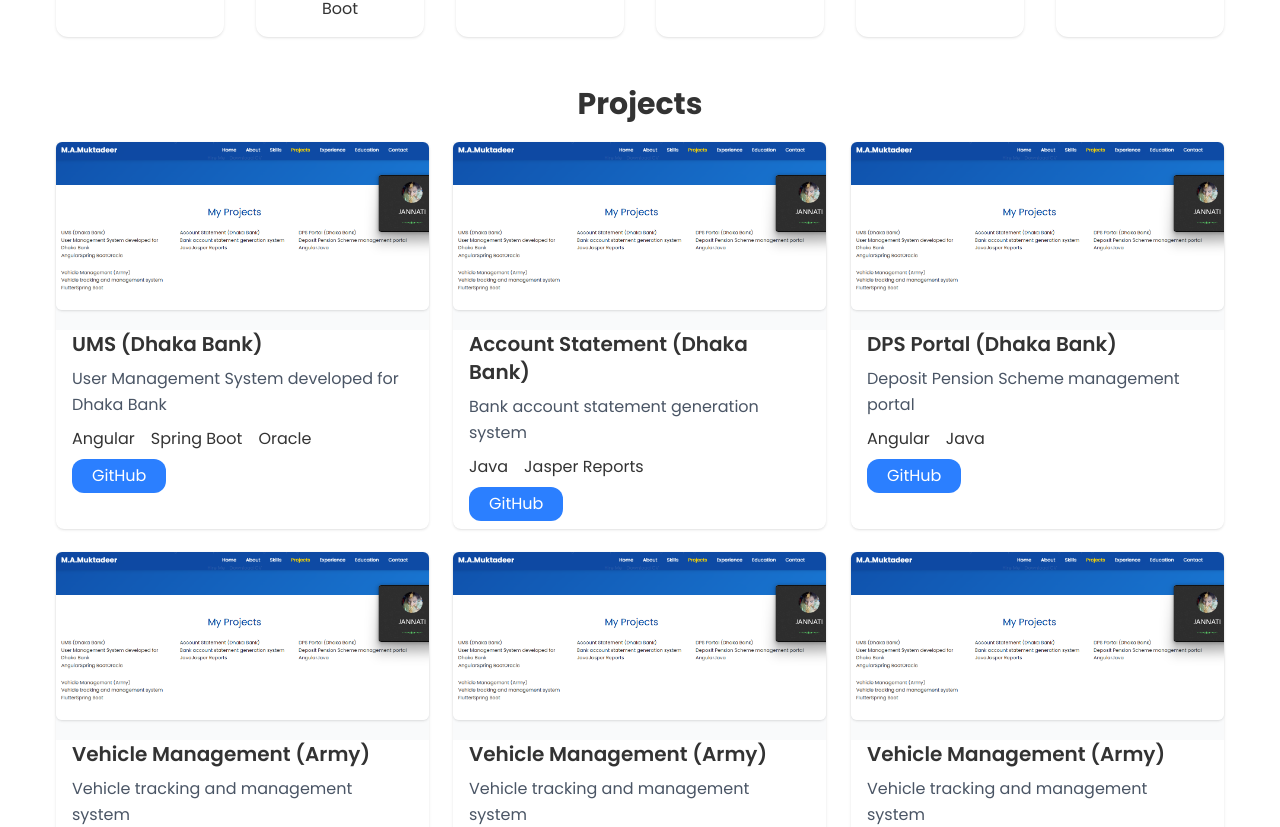
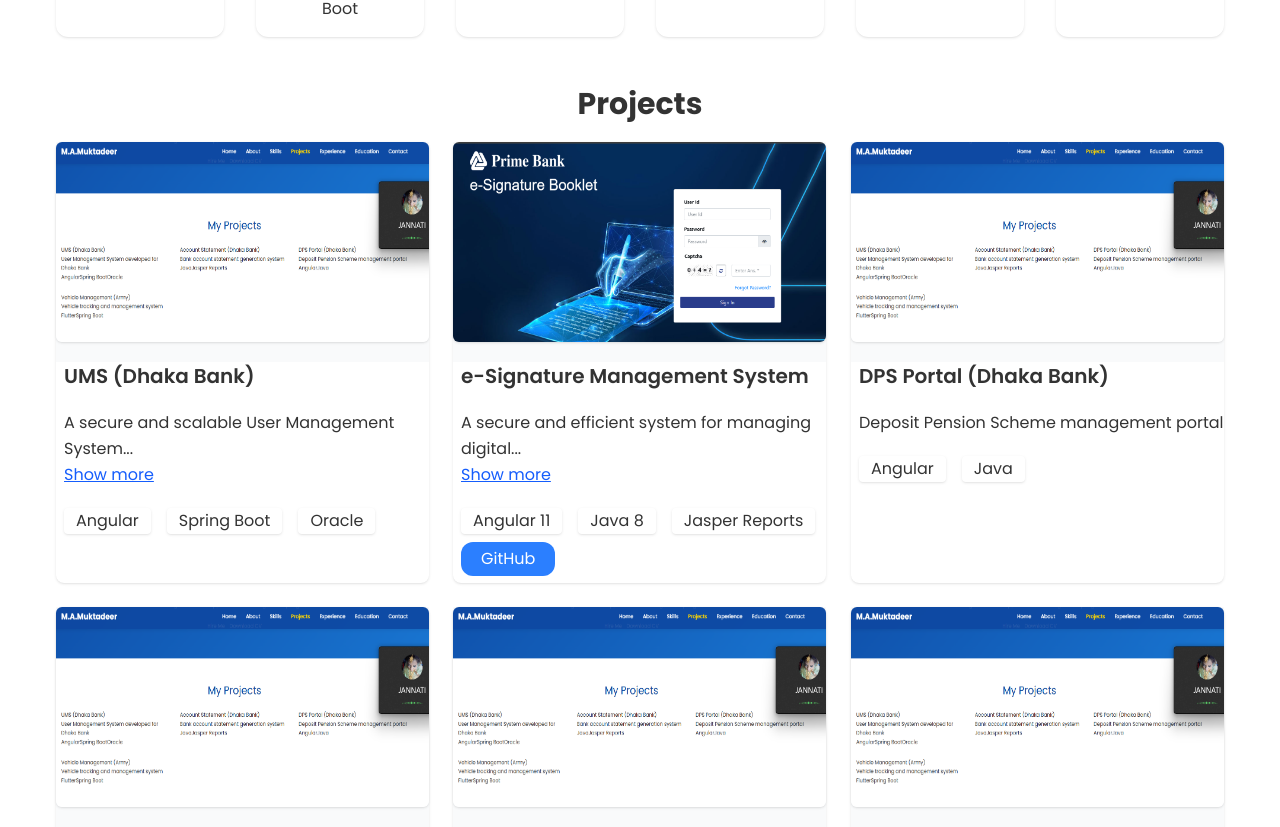
Before and after one commit to ma-muktadeer/muktadeer.cv, an Angular app: page / in a window 1280 px wide. Shown: the part 976-1803 px from the top of the page. Built offline with nearby package versions, Linux system fonts and the light colour scheme.

Commit message:
update project

```diff
--- /dev/null
+++ b/src/app/pages/expandable-description/expandable-description.component.html
@@ -0,0 +1,48 @@
+<!-- Updated template -->
+<div class="max-w-2xl mx-auto my-5 leading-relaxed">
+  @if(!isExpanded){
+  <div>{{ truncatedText }}</div>
+  }
+  @else if (isExpanded) {
+  <div [@expandCollapse]="isExpanded ? 'expanded' : 'collapsed'" class="overflow-hidden">{{ text }}</div>
+  @let mrDs = moreDes.get(ind);
+  @if(mrDs){
+  <div class="pt-3">
+    @for (item of mrDs; track $index; let i = $index) {
+    <ul class="pl-4">
+      @for (key of objectKeys(item); track $index; let i = $index) {
+      <li>
+        <strong>
+          {{ key }}
+        </strong>:
+        @if(isArray(item[key])){
+        <ul class="pl-4">
+          @for (it of item[key]; track $index) {
+          <li [innerHTML]="it"></li>
+          }
+        </ul>
+        }
+        @else {
+        <span [innerHTML]="item[key]">
+        </span>
+        }
+      </li>
+
+      }
+    </ul>
+
+    }
+  </div>
+
+  }
+  <!-- @else {
+    mrDs not found
+  } -->
+  }
+  @if(isShowExpndBtn){
+  <button (click)="toggleExpand()"
+    class="text-blue-600 hover:text-blue-800 underline cursor-pointer bg-transparent border-none p-0 text-base">
+    {{ isExpanded ? 'Show less' : 'Show more' }}
+  </button>
+  }
+</div>
--- /dev/null
+++ b/src/app/pages/expandable-description/expandable-description.component.scss
@@ -0,0 +1,4 @@
+ul {
+  list-style-type: disc;
+  /* Changes bullets to squares */
+}
--- /dev/null
+++ b/src/app/pages/expandable-description/expandable-description.component.ts
@@ -0,0 +1,99 @@
+import { trigger, state, style, transition, animate } from '@angular/animations';
+import { Component, Input, OnChanges, OnInit, SimpleChanges } from '@angular/core';
+
+@Component({
+  selector: 'app-expandable-description',
+  imports: [],
+  templateUrl: './expandable-description.component.html',
+  styleUrl: './expandable-description.component.scss',
+  // Add to your component
+  animations: [
+    trigger('expandCollapse', [
+      state('collapsed', style({
+        height: '0',
+        overflow: 'hidden',
+        opacity: '0'
+      })),
+      state('expanded', style({
+        height: '*',
+        overflow: 'visible',
+        opacity: '1'
+      })),
+      transition('collapsed <=> expanded', [
+        animate('3000ms ease-in-out')
+      ])
+    ])
+  ]
+})
+export class ExpandableDescriptionComponent implements OnInit, OnChanges {
+
+  @Input({ required: true }) ind: number;
+  @Input() text: string = '';
+  @Input() maxLength: number = 50;
+  isExpanded: boolean = false;
+  truncatedText: string = '';
+  showToggle: boolean = false;
+  isShowExpndBtn: boolean = false;
+
+  ngOnInit(): void {
+    if (this.text && this.text.length > this.maxLength) {
+      this.isShowExpndBtn = true;
+    }
+  }
+
+  ngOnChanges(changes: SimpleChanges): void {
+    if (changes['text'] || changes['maxLength']) {
+      this.updateTruncatedText();
+    }
+  }
+
+  updateTruncatedText(): void {
+    this.showToggle = this.text.length > this.maxLength;
+    this.truncatedText = this.showToggle
+      ? this.text.slice(0, this.maxLength) + '...'
+      : this.text;
+  }
+
+  toggleExpand(): void {
+    this.isExpanded = !this.isExpanded;
+  }
+
+  objectKeys(item: { [key: string]: string | any[]; }) {
+    return Object.keys(item);
+  }
+  isArray(item: string|any[]) {
+  return Array.isArray(item);
+}
+
+  moreDes: Map<number, Array<{ [key: string]: string | Array<any> }> | undefined> = new Map([
+    [0, [
+      { Frontend: `Built with <b> Angular 14</b> for a responsive and dynamic user interface.` },
+      { Backend: 'Developed using Spring <b>Boot (Java 8)</b>, implementing REST APIs for efficient data exchange.' },
+      { Authentication: ' Integrated <b>LDAP login</b> for centralized and secure user authentication aligned with organizational policies.' },
+      {
+        'Key Features': [
+          'Role-based access control and permission management.',
+          'User onboarding, profile updates, and deactivation modules.',
+          'Audit logging and activity tracking for compliance.',
+          'API-driven architecture enabling integration with other banking services.',
+        ]
+      },
+      { Outcome: 'Improved security, reduced manual user management tasks, and provided a centralized platform for user operations within Dhaka Bank.' },
+    ]],
+    [1, [
+      { Frontend: `Built with Angular 11, offering a responsive UI for signing, verifying, and managing documents.` },
+      { Backend: 'Developed with Java 8 and Spring Boot, implementing REST APIs for document handling, signature validation, and audit trails.' },
+      { Authentication: 'Integrated <b>LDAP login for Internal User</b> and <b>DB login for Internal User</b> for centralized and secure user authentication aligned with organizational policies.' },
+      {
+        'Core Features': [
+          'Upload, sign, and verify digital documents securely.',
+          'Role-based access control for signers, approvers, and administrators.',
+          'Real-time status tracking of document signing workflows.',
+          'Audit logs for compliance and legal traceability.',
+          'Integration-ready APIs for connecting with external enterprise systems.',
+        ]
+      },
+      { Outcome: 'Improved operational efficiency, reduced turnaround time for approvals, and ensured compliance with digital security standards.' },
+    ]],
+  ]);
+}
--- a/src/app/pages/projects/projects.component.html
+++ b/src/app/pages/projects/projects.component.html
@@ -4,22 +4,25 @@
     @for (item of projects; track $index) {
     <div class="bg-white rounded-lg shadow hover:shadow-lg transition" data-aos="flip-left">
       <div class="pb-2 bg-gray-50">
-          <img src="assets/image/{{item.url}}" alt="Project 1" class="rounded-md mb-3 shadow">
+        <img src="assets/image/{{item.url}}" alt="Project 1" class="rounded-md mb-3 h-50 shadow">
       </div>
-        <div class="px-4">
+      <div class="pl-2">
         <div data-aos="fade-up-right">
           <h3 class="font-semibold text-xl mb-2">{{item.title}}</h3>
-            <p class="text-gray-600 mb-2">{{item.description}}</p>
+          <!-- <p class="text-gray-600 mb-2">{{item.description}}</p> -->
+          <app-expandable-description [text]=item.description [ind]="$index"></app-expandable-description>
           <div class="flex gap-4">
             @for (tech of item.technologies; track $index) {
-                <span>{{ tech }}</span>
+            <span class="px-3 rounded shadow-sm">{{ tech }}</span>
             }
           </div>
         </div>
         <div class="flex gap-4 my-2" data-aos="flip-up">
           <!-- <a href="#" class="btn bg-blue-600 text-white px-2 py-1 rounded-xl hover:bg-blue-700 transition">Live Demo</a> -->
-            <a href="{{item.gitUrl??'#'}}" target="{{item.gitUrl? '_blank':'_self'}}"
+          @if(item.gitUrl){
+            <a href="{{item.gitUrl}}" target="{{item.gitUrl? '_blank':'_self'}}"
               class="btn bg-blue-500 text-white px-5 py-1 rounded-xl hover:bg-blue-700 transition">GitHub</a>
+          }
         </div>
       </div>
     </div>
--- a/src/app/pages/projects/projects.component.ts
+++ b/src/app/pages/projects/projects.component.ts
@@ -1,4 +1,5 @@
 import { Component } from '@angular/core';
+import { ExpandableDescriptionComponent } from "../expandable-description/expandable-description.component";
 
 interface Project {
   title: string;
@@ -6,10 +7,11 @@
   url: string;
   technologies: string[];
   gitUrl?: string;
+  moreDes?: string;
 }
 @Component({
   selector: 'app-projects',
-  imports: [],
+  imports: [ExpandableDescriptionComponent],
   templateUrl: './projects.component.html',
   styleUrl: './projects.component.scss'
 })
@@ -17,16 +19,20 @@
   projects: Project[] = [
     {
       title: 'UMS (Dhaka Bank)',
-      description: 'User Management System developed for Dhaka Bank',
+      description: `A secure and scalable User Management
+      System (UMS) developed for Dhaka Bank to streamline internal user authentication,
+      authorization, and profile management. The system provides robust access control and
+      seamless integration with existing bank infrastructure.`,
       url: 'project1.png',
       technologies: ['Angular', 'Spring Boot', 'Oracle']
     },
     {
-      title: 'Account Statement (Dhaka Bank)',
-      description: 'Bank account statement generation system',
-      url: 'project2.png',
-      technologies: ['Java', 'Jasper Reports'],
-      gitUrl: 'https://github.com/ma-muktadeer/train_information'
+      title: 'e-Signature Management System',
+      description: `A secure and efficient system for managing digital signatures to streamline document approval workflows and reduce manual paperwork.`,
+      url: 'elogin.png',
+      technologies: ['Angular 11', 'Java 8', 'Jasper Reports'],
+      gitUrl: 'https://github.com/ma-muktadeer/e-signature',
+      moreDes: ``,
     },
     {
       title: 'DPS Portal (Dhaka Bank)',
--- a/tsconfig.json
+++ b/tsconfig.json
@@ -4,7 +4,7 @@
   "compileOnSave": false,
   "compilerOptions": {
     "outDir": "./dist/out-tsc",
-    "strict": true,
+    "strict": false,
     "noImplicitOverride": true,
     "noPropertyAccessFromIndexSignature": true,
     "noImplicitReturns": true,
```
Also changed, not shown: src/assets/image/elogin.png (added), 1 other file (tests, documents, lock files or other folders). Lines whose indentation alone changed are shown as unchanged.
